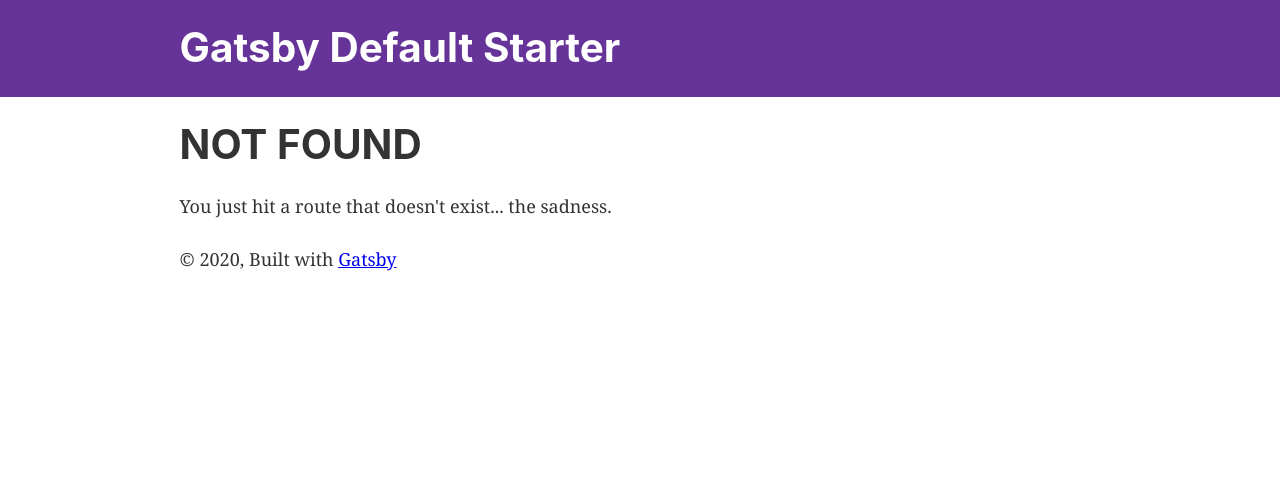
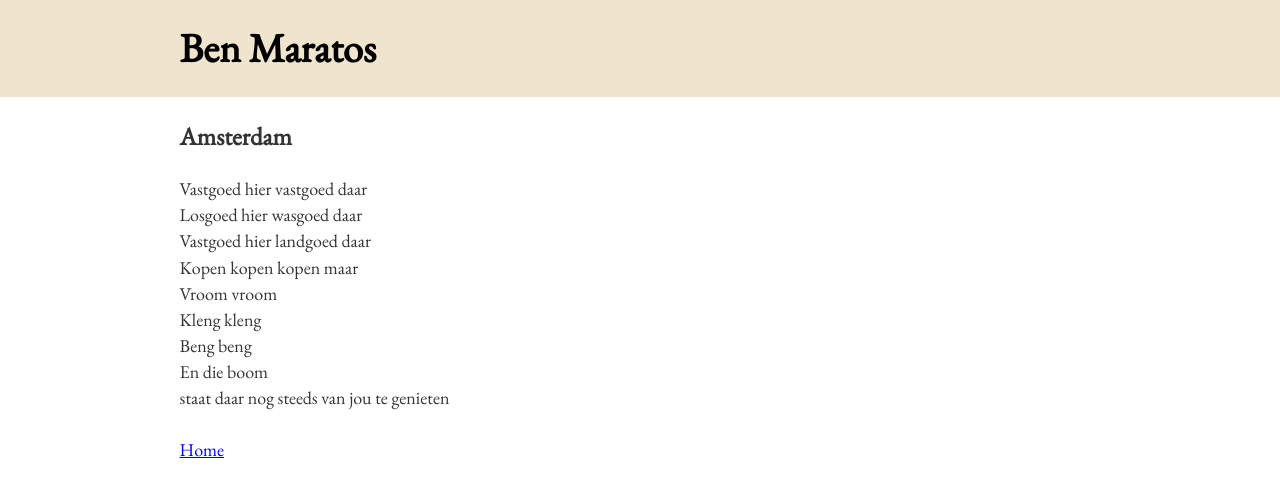
Before and after one commit to DonQueso89/benmaratos.nl, a Gatsby site: page /poems in a window 1280 px wide. Before the commit this address had no page. Built offline with nearby package versions, Linux system fonts and the light colour scheme; Gatsby itself is replaced by a stand-in of ours.

Commit message:
quick prototype

```diff
--- a/gatsby-config.js
+++ b/gatsby-config.js
@@ -1,8 +1,8 @@
 module.exports = {
   siteMetadata: {
-    title: `Gatsby Default Starter`,
-    description: `Kick off your next, great Gatsby project with this default starter. This barebones starter ships with the main Gatsby configuration files you might need.`,
-    author: `@gatsbyjs`,
+    title: `Ben Maratos`,
+    description: ``,
+    author: `DonQueso89`,
   },
   plugins: [
     `gatsby-plugin-react-helmet`,
--- a/package.json
+++ b/package.json
@@ -9,6 +9,7 @@
     "gatsby-image": "^2.4.16",
     "gatsby-plugin-manifest": "^2.4.24",
     "gatsby-plugin-offline": "^3.2.24",
+    "gatsby-plugin-prefetch-google-fonts": "^1.4.3",
     "gatsby-plugin-react-helmet": "^3.3.10",
     "gatsby-plugin-sharp": "^2.6.28",
     "gatsby-source-filesystem": "^2.3.25",
--- a/src/components/header.js
+++ b/src/components/header.js
@@ -5,7 +5,7 @@ import React from "react"
 const Header = ({ siteTitle }) => (
   <header
     style={{
-      background: `rebeccapurple`,
+      background: `rgb(239 228 205)`,
       marginBottom: `1.45rem`,
     }}
   >
@@ -20,7 +20,7 @@ const Header = ({ siteTitle }) => (
         <Link
           to="/"
           style={{
-            color: `white`,
+            color: `black`,
             textDecoration: `none`,
           }}
         >
--- a/src/components/layout.css
+++ b/src/components/layout.css
@@ -1,7 +1,7 @@
 html {
   -ms-text-size-adjust: 100%;
   -webkit-text-size-adjust: 100%;
-  font: 112.5%/1.45em georgia, serif, sans-serif;
+  font: 112.5%/1.45em 'EB Garamond', serif;
   box-sizing: border-box;
   overflow-y: scroll;
 }
@@ -10,7 +10,7 @@ body {
   -webkit-font-smoothing: antialiased;
   -moz-osx-font-smoothing: grayscale;
   color: hsla(0, 0%, 0%, 0.8);
-  font-family: georgia, serif;
+  font-family: "EB Garamond", serif;
   font-weight: normal;
   word-wrap: break-word;
   font-kerning: normal;
@@ -81,8 +81,7 @@ h1 {
   padding-top: 0;
   margin-bottom: 1.45rem;
   color: inherit;
-  font-family: -apple-system, BlinkMacSystemFont, Segoe UI, Roboto, Oxygen,
-    Ubuntu, Cantarell, Fira Sans, Droid Sans, Helvetica Neue, sans-serif;
+  font-family: "EB Garamond", serif;
   font-weight: bold;
   text-rendering: optimizeLegibility;
   font-size: 2.25rem;
@@ -260,8 +259,7 @@ h2 {
   padding-top: 0;
   margin-bottom: 1.45rem;
   color: inherit;
-  font-family: -apple-system, BlinkMacSystemFont, Segoe UI, Roboto, Oxygen,
-    Ubuntu, Cantarell, Fira Sans, Droid Sans, Helvetica Neue, sans-serif;
+  font-family: "EB Garamond", serif;
   font-weight: bold;
   text-rendering: optimizeLegibility;
   font-size: 1.62671rem;
@@ -277,8 +275,7 @@ h3 {
   padding-top: 0;
   margin-bottom: 1.45rem;
   color: inherit;
-  font-family: -apple-system, BlinkMacSystemFont, Segoe UI, Roboto, Oxygen,
-    Ubuntu, Cantarell, Fira Sans, Droid Sans, Helvetica Neue, sans-serif;
+  font-family: "EB Garamond", serif;
   font-weight: bold;
   text-rendering: optimizeLegibility;
   font-size: 1.38316rem;
@@ -294,8 +291,7 @@ h4 {
   padding-top: 0;
   margin-bottom: 1.45rem;
   color: inherit;
-  font-family: -apple-system, BlinkMacSystemFont, Segoe UI, Roboto, Oxygen,
-    Ubuntu, Cantarell, Fira Sans, Droid Sans, Helvetica Neue, sans-serif;
+  font-family: "EB Garamond", serif;
   font-weight: bold;
   text-rendering: optimizeLegibility;
   font-size: 1rem;
@@ -311,8 +307,7 @@ h5 {
   padding-top: 0;
   margin-bottom: 1.45rem;
   color: inherit;
-  font-family: -apple-system, BlinkMacSystemFont, Segoe UI, Roboto, Oxygen,
-    Ubuntu, Cantarell, Fira Sans, Droid Sans, Helvetica Neue, sans-serif;
+  font-family: "EB Garamond", serif;
   font-weight: bold;
   text-rendering: optimizeLegibility;
   font-size: 0.85028rem;
@@ -328,8 +323,7 @@ h6 {
   padding-top: 0;
   margin-bottom: 1.45rem;
   color: inherit;
-  font-family: -apple-system, BlinkMacSystemFont, Segoe UI, Roboto, Oxygen,
-    Ubuntu, Cantarell, Fira Sans, Droid Sans, Helvetica Neue, sans-serif;
+  font-family: "EB Garamond", serif;
   font-weight: bold;
   text-rendering: optimizeLegibility;
   font-size: 0.78405rem;
--- a/src/components/layout.js
+++ b/src/components/layout.js
@@ -34,11 +34,6 @@ const Layout = ({ children }) => {
         }}
       >
         <main>{children}</main>
-        <footer>
-          © {new Date().getFullYear()}, Built with
-          {` `}
-          <a href="https://www.gatsbyjs.org">Gatsby</a>
-        </footer>
       </div>
     </>
   )
--- a/src/components/seo.js
+++ b/src/components/seo.js
@@ -68,7 +68,9 @@ function SEO({ description, lang, meta, title }) {
           content: metaDescription,
         },
       ].concat(meta)}
-    />
+    >
+      <link href="https://fonts.googleapis.com/css2?family=EB+Garamond&display=swap" rel="stylesheet"/>
+    </Helmet>
   )
 }
 
--- /dev/null
+++ b/src/pages/bio.js
@@ -0,0 +1,17 @@
+import React from "react"
+import { Link } from "gatsby"
+
+import Layout from "../components/layout"
+import SEO from "../components/seo"
+
+const Bio = () => (
+  <Layout>
+    <SEO title="Bio" />
+    <p>
+      Mijn eerste "publicatie" is een gedicht op het vrouwentoilet van mijn stamkroeg. Volgens mijn vriend en de eigenaar wordt er veel over gesproken. De vrouwen komen stralend van de plee en gaan glijdend naar huis omdat er zo van hen gehouden wordt. Ik ben de maker onder pseudoniem en niemand houdt van mij.
+    </p>
+    <Link to="/">Home</Link>
+  </Layout>
+)
+
+export default Bio
--- /dev/null
+++ b/src/pages/poems.js
@@ -0,0 +1,40 @@
+import React from "react"
+import { Link } from "gatsby"
+
+import Layout from "../components/layout"
+import SEO from "../components/seo"
+
+const Poem = () => (
+    <>
+  <h3>Amsterdam</h3>
+  <p>
+    Vastgoed hier vastgoed daar
+    <br/>
+    Losgoed hier wasgoed daar
+    <br/>
+    Vastgoed hier landgoed daar
+    <br/>
+    Kopen kopen kopen maar
+    <br/>
+    Vroom vroom
+    <br/>
+    Kleng kleng
+    <br/>
+    Beng beng
+    <br/>
+    En die boom
+    <br/>
+    staat daar nog steeds van jou te genieten
+  </p>
+  </>
+)
+
+const Poems = () => (
+  <Layout>
+    <SEO title="Poems" />
+    <Poem />
+    <Link to="/">Home</Link>
+  </Layout>
+)
+
+export default Poems
```
Also changed, not shown: src/pages/index.js (+2 -7 lines), src/pages/page-2.js (deleted, +0 -16 lines), 1 other file.
